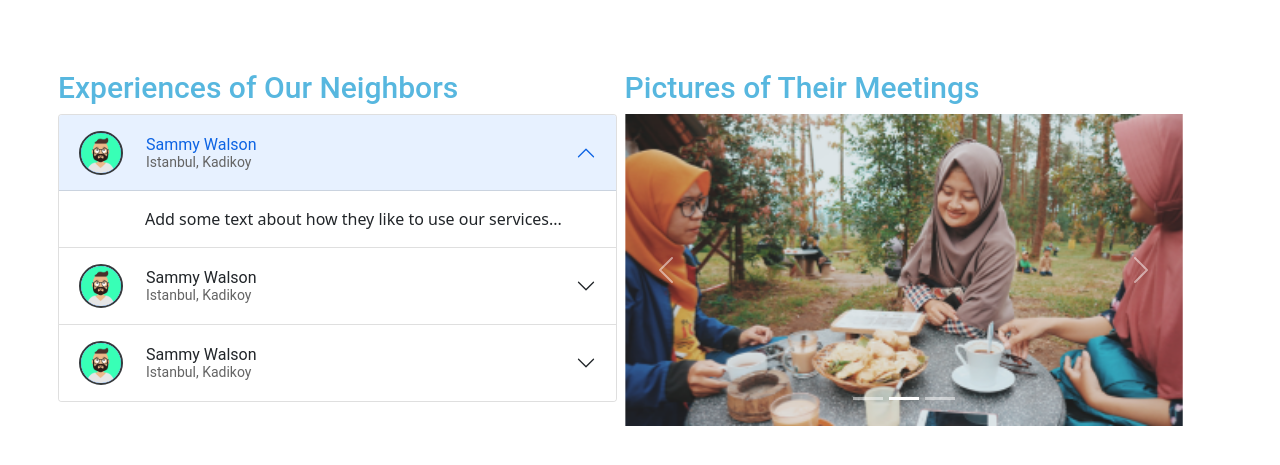
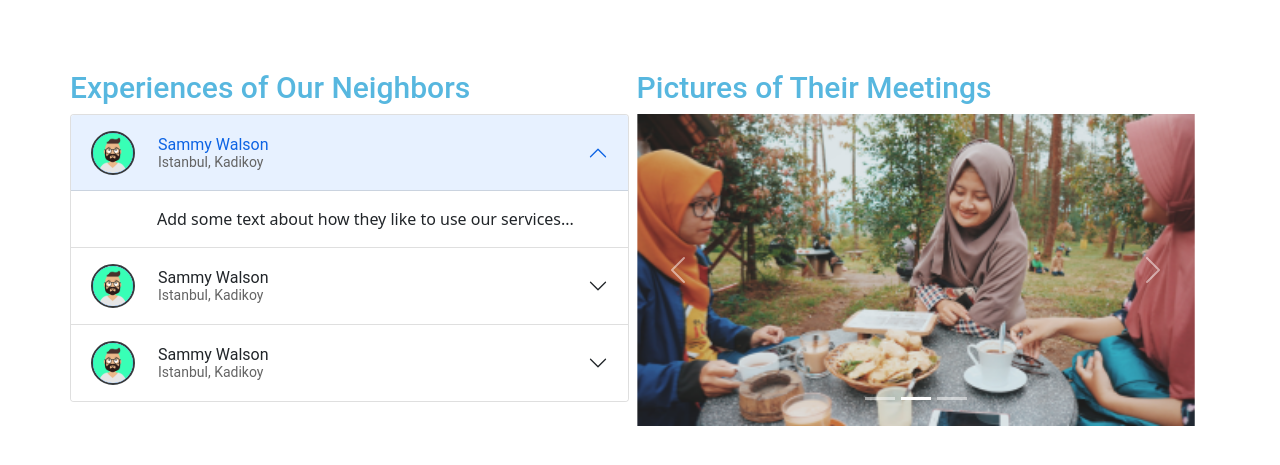
Before and after one commit to ReCoded-Org/capstone-turkey-love-thy-neighbour, a React (Create React App) app: page / in a window 1280 px wide. Shown: the part 1645-2110 px from the top of the page. Built offline with nearby package versions, Linux system fonts and the light colour scheme.

Commit message:
Align layout

```diff
--- a/src/components/CustomButtons/index.jsx
+++ b/src/components/CustomButtons/index.jsx
@@ -7,7 +7,7 @@ const BaseButton = styled.button`
 `;
 
 /* eslint-disable import/prefer-default-export */
-// I disabled this rule for now because since there's one export for now it's telling me that I should use use default export
+// I had to disable the next line's import/prefer-default-export rule because since in this version we just have one export it keeps telling me that I should export it with default
 export const CTAButton = styled(BaseButton)`
   background-color: var(--dark-blue);
   padding: 13px 65px;
--- a/src/components/SocialProof/index.jsx
+++ b/src/components/SocialProof/index.jsx
@@ -12,7 +12,7 @@ function SocialProof() {
   return (
     <section className="snapping-section social-proof-section container-fluid">
       <Container className="social-proof-content-container d-flex align-items-center">
-        <Row className="social-proof-content-row gap-2">
+        <Row className="social-proof-content-row m-0 gap-2">
           <Col xs={12} sm={12} md={5}>
             <h2 className="text-center text-sm-center text-md-start">
               Experiences of Our Neighbors
```
